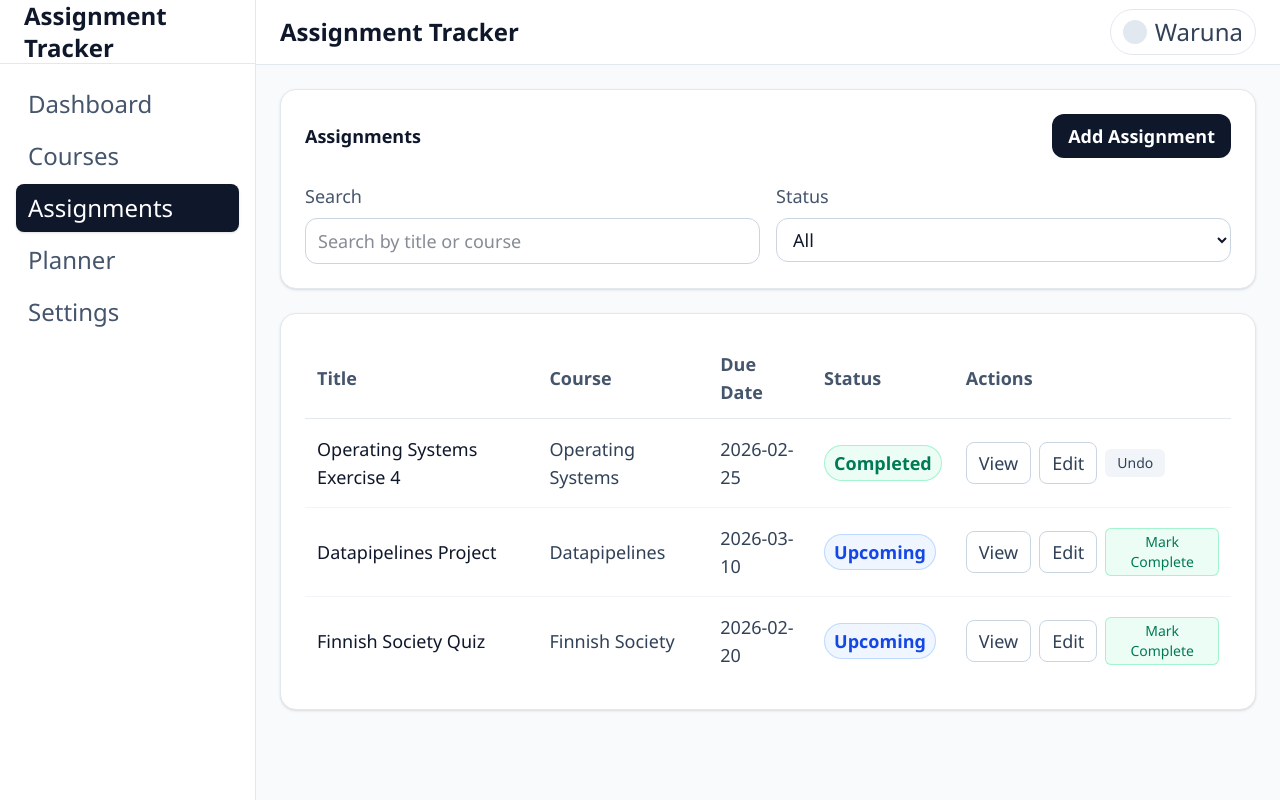
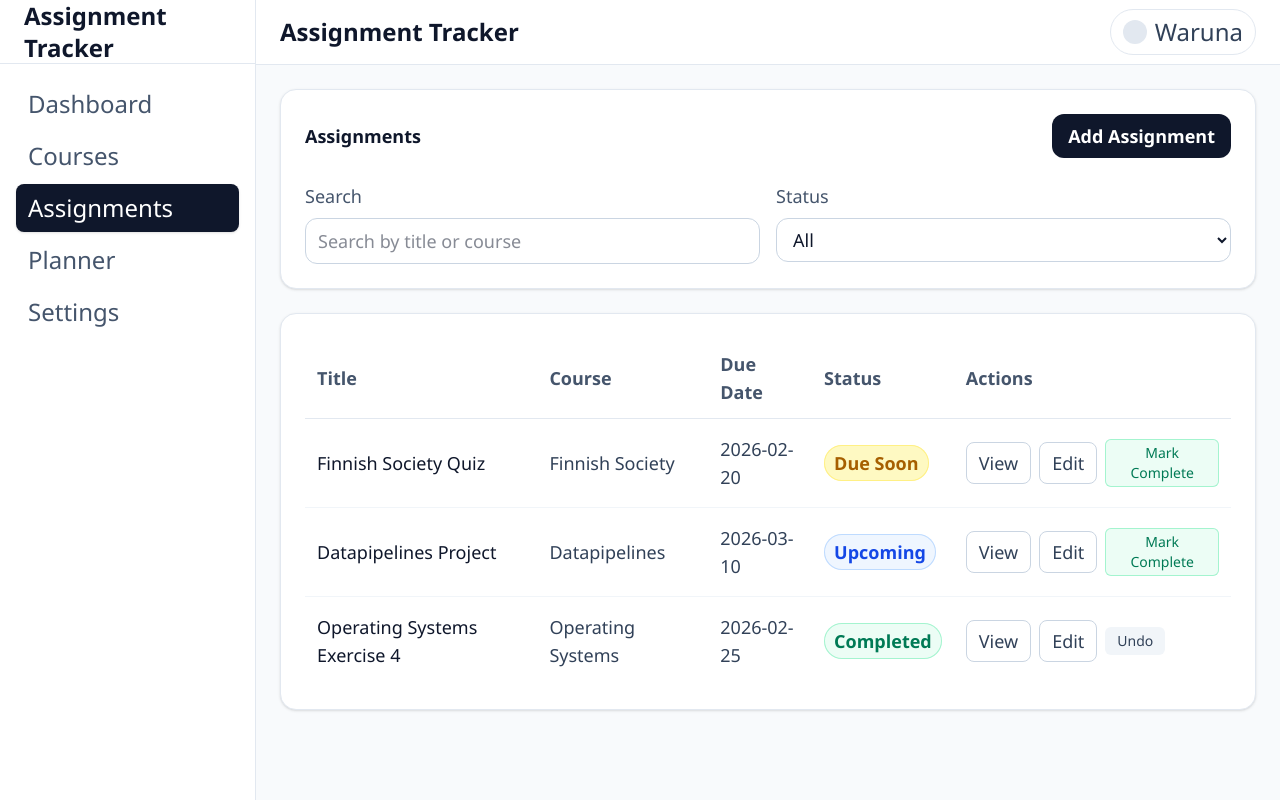
Before and after one commit to WarunaSLFI/study-planner-saas, a Next.js app: page /app/tasks in a window 1280 px wide. Built offline with nearby package versions, Linux system fonts and the light colour scheme.

Commit message:
Add Due Soon state and smart sorting

```diff
--- a/src/app/app/dashboard/page.tsx
+++ b/src/app/app/dashboard/page.tsx
@@ -9,19 +9,18 @@ export default function DashboardPage() {
   const { assignments, activity } = useAppData();
 
   const dashboardStats = useMemo(() => {
-    const upcoming = assignments.filter((a) => getAssignmentStatus(a.dueDate, a.isCompleted) === "Upcoming").length;
+    const upcoming = assignments.filter((a) => {
+      const stat = getAssignmentStatus(a.dueDate, a.isCompleted);
+      return stat === "Upcoming" || stat === "Due Soon";
+    }).length;
     const overdue = assignments.filter((a) => getAssignmentStatus(a.dueDate, a.isCompleted) === "Overdue").length;
     const completed = assignments.filter((a) => getAssignmentStatus(a.dueDate, a.isCompleted) === "Completed").length;
 
-    // Simplistic average score calculation for demonstration
-    // In a real app we'd parse the score properly. Let's just hardcode 82%
-    // or calculate an average if possible. For now hardcode.
-    // Actually, maybe we can just compute it if we want, or leave it at 82%.
     return [
       { title: "Upcoming", value: upcoming.toString() },
       { title: "Overdue", value: overdue.toString() },
       { title: "Completed", value: completed.toString() },
-      { title: "Average Score", value: "82%" },
+      { title: "Total Assignments", value: assignments.length.toString() },
     ];
   }, [assignments]);
   return (
@@ -71,9 +70,11 @@ export default function DashboardPage() {
                     <span
                       className={`px-3 py-1 text-xs rounded-md ${item.status === "Overdue"
                         ? "bg-red-100 text-red-700"
-                        : item.status === "Completed"
-                          ? "bg-green-100 text-green-700"
-                          : "bg-blue-100 text-blue-700"
+                        : item.status === "Due Soon"
+                          ? "bg-yellow-100 text-yellow-700"
+                          : item.status === "Completed"
+                            ? "bg-green-100 text-green-700"
+                            : "bg-blue-100 text-blue-700"
                         }`}
                     >
                       Due {item.dueDate}
--- a/src/app/app/tasks/page.tsx
+++ b/src/app/app/tasks/page.tsx
@@ -44,6 +44,30 @@ export default function TasksPage() {
       return matchesSearch && matchesStatus;
     });
   }, [assignments, searchQuery, statusFilter]);
+
+  const sortedAssignments = useMemo(() => {
+    const priorityMap: Record<AssignmentStatus, number> = {
+      Overdue: 0,
+      "Due Soon": 1,
+      Upcoming: 2,
+      Completed: 3,
+    };
+
+    return [...filteredAssignments].sort((a, b) => {
+      const statusA = getAssignmentStatus(a.dueDate, a.isCompleted);
+      const statusB = getAssignmentStatus(b.dueDate, b.isCompleted);
+
+      const priorityA = priorityMap[statusA];
+      const priorityB = priorityMap[statusB];
+
+      if (priorityA !== priorityB) {
+        return priorityA - priorityB;
+      }
+
+      // If priorities match (e.g., both Upcoming), sort by due date ascending
+      return a.dueDate.localeCompare(b.dueDate);
+    });
+  }, [filteredAssignments]);
 
   const handleAddAssignment = (assignment: NewAssignment) => {
     addAssignment(assignment);
@@ -93,6 +117,7 @@ export default function TasksPage() {
             >
               <option value="All">All</option>
               <option value="Upcoming">Upcoming</option>
+              <option value="Due Soon">Due Soon</option>
               <option value="Overdue">Overdue</option>
               <option value="Completed">Completed</option>
             </select>
@@ -100,7 +125,7 @@ export default function TasksPage() {
         </div>
       </section>
 
-      <AssignmentsTable assignments={filteredAssignments} onEdit={handleEditClick} onToggleCompletion={(id) => toggleAssignmentCompletion(id)} />
+      <AssignmentsTable assignments={sortedAssignments} onEdit={handleEditClick} onToggleCompletion={(id) => toggleAssignmentCompletion(id)} />
 
       <AssignmentModal
         isOpen={isModalOpen}
--- a/src/components/AssignmentsTable.tsx
+++ b/src/components/AssignmentsTable.tsx
@@ -1,6 +1,6 @@
 import Link from "next/link";
 
-export type AssignmentStatus = "Upcoming" | "Overdue" | "Completed";
+export type AssignmentStatus = "Upcoming" | "Due Soon" | "Overdue" | "Completed";
 
 export type AssignmentItem = {
   id: string;
@@ -21,6 +21,7 @@ type AssignmentsTableProps = {
 
 export const statusBadgeStyles: Record<AssignmentStatus, string> = {
   Upcoming: "bg-blue-50 text-blue-700 ring-blue-200",
+  "Due Soon": "bg-yellow-100 text-yellow-700 ring-yellow-200",
   Overdue: "bg-rose-50 text-rose-700 ring-rose-200",
   Completed: "bg-emerald-50 text-emerald-700 ring-emerald-200",
 };
--- a/src/lib/assignmentStatus.ts
+++ b/src/lib/assignmentStatus.ts
@@ -1,4 +1,4 @@
-export type AssignmentComputedStatus = "Upcoming" | "Overdue" | "Completed";
+export type AssignmentComputedStatus = "Upcoming" | "Overdue" | "Completed" | "Due Soon";
 
 export function getAssignmentStatus(
     dueDate: string,
@@ -21,5 +21,12 @@ export function getAssignmentStatus(
         return "Overdue";
     }
 
+    const threeDaysFromNow = new Date(today);
+    threeDaysFromNow.setDate(today.getDate() + 3);
+
+    if (due <= threeDaysFromNow) {
+        return "Due Soon";
+    }
+
     return "Upcoming";
 }
```
